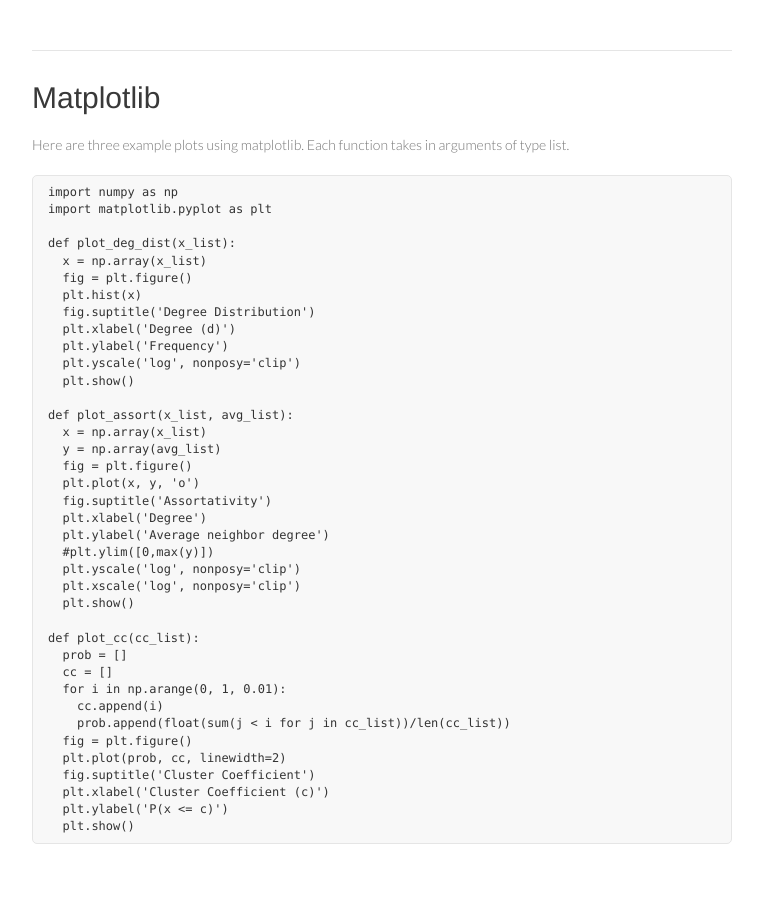
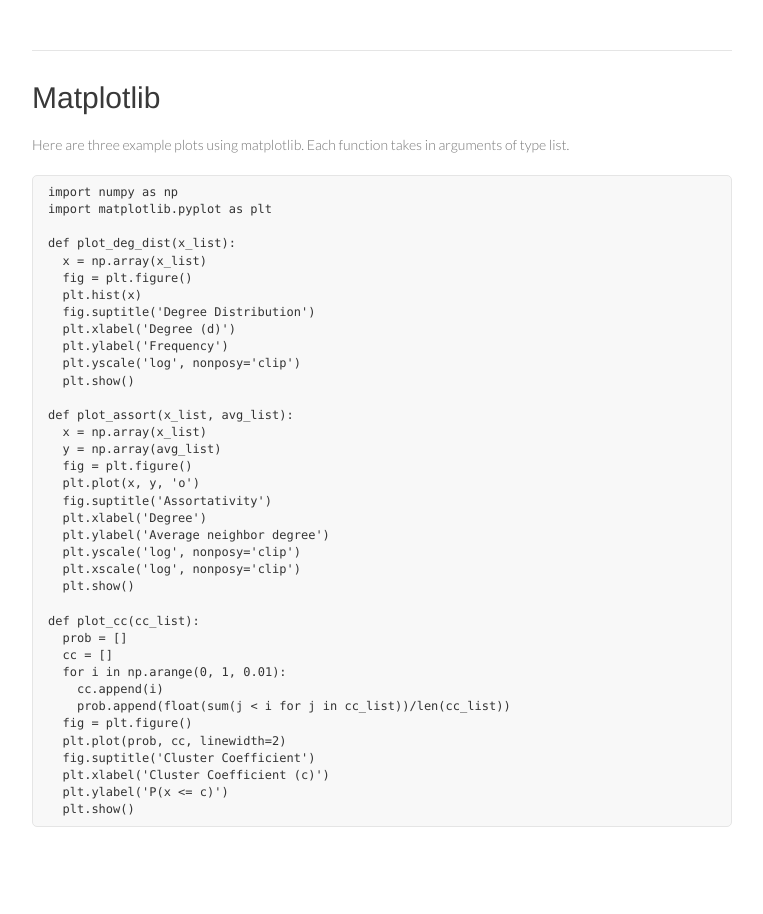
Before and after one commit to rjwalls/tips, a Jekyll site: the page built from _posts/1900-01-01-matplotlib.md, in a window 1280 px wide. Shown: the whole page, without its empty margins (258-1021 px from the left). Built offline with Jekyll 4.4.1, drawn with Linux system fonts in a browser that asks for light colours; Markdown is read by kramdown in place of the engine named in the settings.

Commit message:
Update 1900-01-01-matplotlib.md

```diff
--- a/_posts/1900-01-01-matplotlib.md
+++ b/_posts/1900-01-01-matplotlib.md
@@ -25,7 +25,6 @@ def plot_assort(x_list, avg_list):
   fig.suptitle('Assortativity')
   plt.xlabel('Degree')
   plt.ylabel('Average neighbor degree')
-  #plt.ylim([0,max(y)])
   plt.yscale('log', nonposy='clip')
   plt.xscale('log', nonposy='clip')
   plt.show()
```
